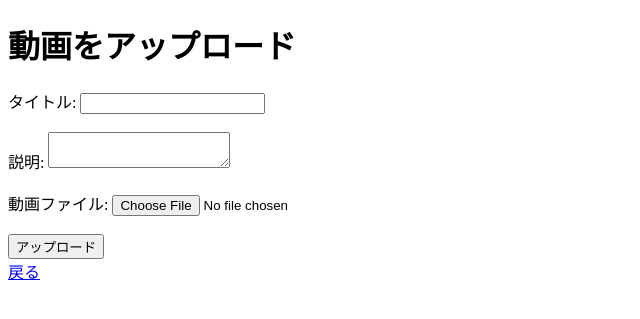
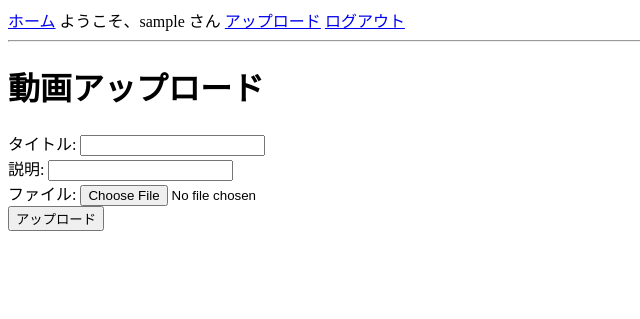
Before and after one commit to 398170/398, a Flask app: page /upload in a window 1280 px wide. Shown: the top 319 px of the page, without its empty margins (0-640 px from the left). Run offline with Flask 3, Linux system fonts and the light colour scheme; the visitor is signed in with stand-in values (Sample User, id 1).

Commit message:
Update upload.html

```diff
--- a/templates/upload.html
+++ b/templates/upload.html
@@ -1,26 +1,10 @@
-<!DOCTYPE html>
-<html lang="ja">
-<head>
-    <meta charset="UTF-8">
-    <meta name="viewport" content="width=device-width, initial-scale=1.0">
-    <title>動画アップロード</title>
-</head>
-<body>
-    <h1>動画をアップロード</h1>
-
-    {% if session['username'] %}
-        <form method="POST" enctype="multipart/form-data">
-            <label for="title">タイトル:</label>
-            <input type="text" id="title" name="title" required><br><br>
-            <label for="description">説明:</label>
-            <textarea id="description" name="description" required></textarea><br><br>
-            <label for="file">動画ファイル:</label>
-            <input type="file" id="file" name="file" accept=".mp4,.webm,.ogg" required><br><br>
-            <button type="submit">アップロード</button>
-        </form>
-        <a href="{{ url_for('index') }}">戻る</a>
-    {% else %}
-        <p>ログインが必要です。<a href="{{ url_for('login') }}">ログイン</a></p>
-    {% endif %}
-</body>
-</html>
+{% extends 'layout.html' %}
+{% block content %}
+<h1>動画アップロード</h1>
+<form method="post" enctype="multipart/form-data">
+  タイトル: <input type="text" name="title"><br>
+  説明: <input type="text" name="description"><br>
+  ファイル: <input type="file" name="video"><br>
+  <button type="submit">アップロード</button>
+</form>
+{% endblock %}
```
